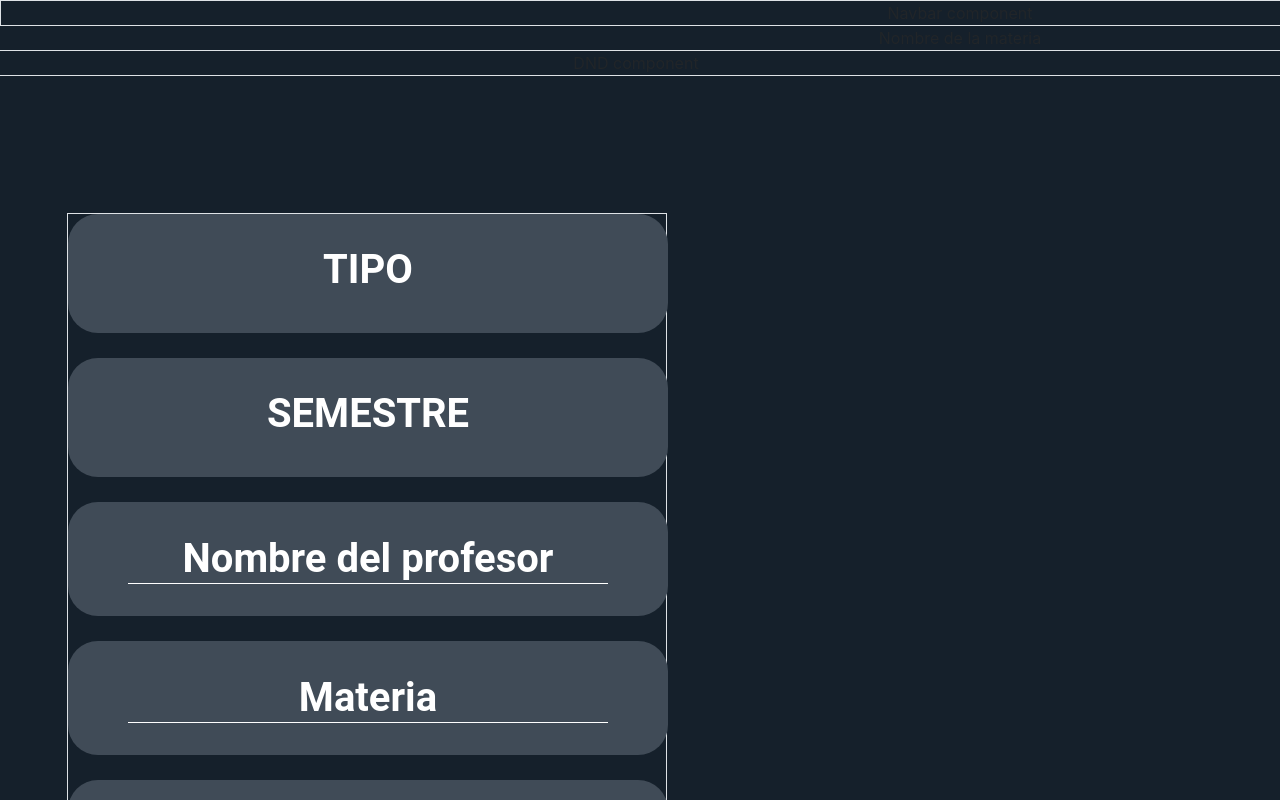
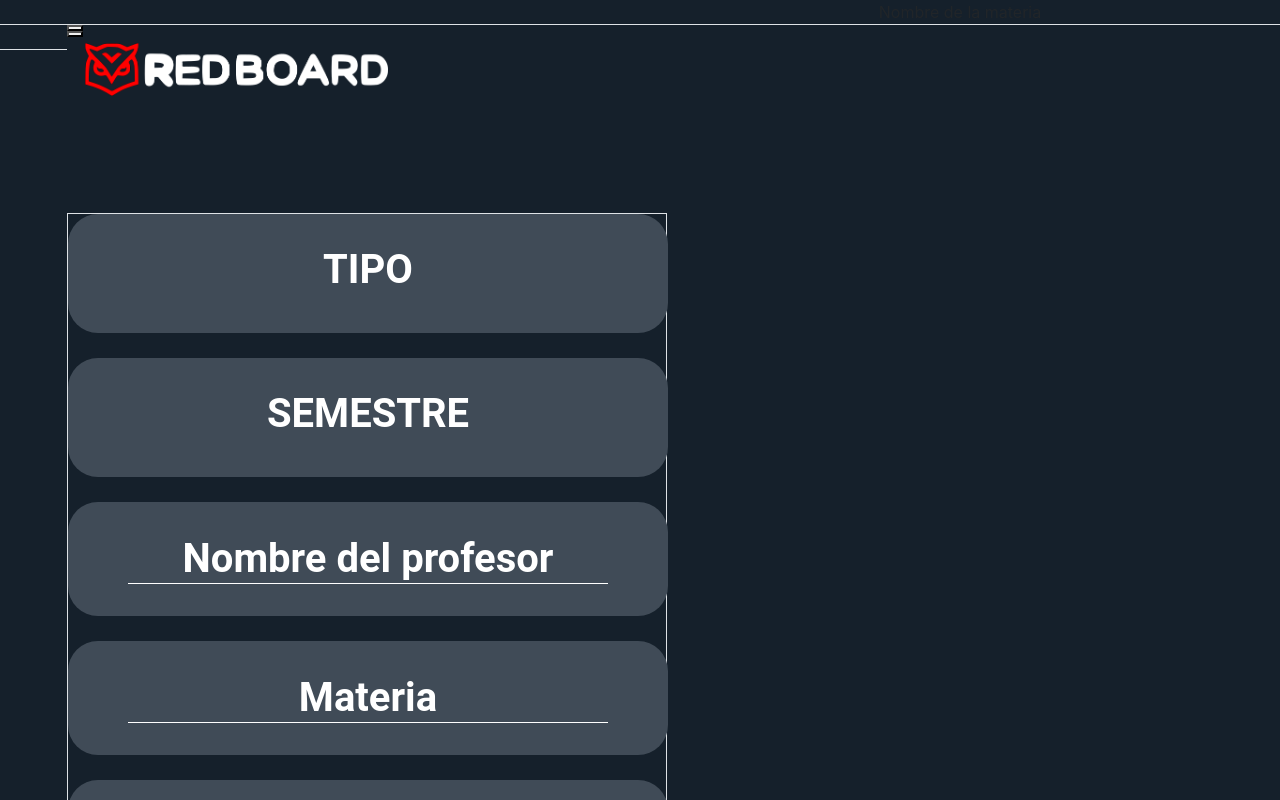
Before and after one commit to jumorap/Chopin, a React (Create React App) app: page / in a window 1280 px wide. Shown: the top 800 px of the page. Built offline with nearby package versions, Linux system fonts and the light colour scheme; what react-with-firebase-auth would draw is missing.

Commit message:
First NavBar version

```diff
--- a/src/view/uploadPage/Navbar.js
+++ b/src/view/uploadPage/Navbar.js
@@ -1,9 +1,35 @@
 import React from "react";
+import './css/NBar.css';
+import logo from '../../assets/react_logo.png'
+import uicon from '../../assets/User.png'
+
 
 const Navbar = () => {
   return (
-    <div className="navigation border">
-      <div className="">Navbar component</div>
+    <div className = "contain">
+    <button>
+
+        <img src={logo}  style = {{
+          position: "absolute",
+          width: "303px",
+          height: "auto",
+          marginLeft: "10px",
+          marginTop: "15px",
+        }}
+        onClick={""}
+        />
+
+      </button>
+
+      <button>
+        <img src={uicon}  style = {{
+          position: "absolute",
+          width: "200px",
+          height: "auto",
+          marginLeft: "1610px",
+          marginTop: "0px",
+          }}/>
+        </button>
     </div>
   );
 };
--- /dev/null
+++ b/src/view/uploadPage/css/NBar.css
@@ -0,0 +1,12 @@
+.contain{
+    position: absolute;
+    width: 1808px;
+    height: 80px;
+    left: 67px;
+    top: 25px;
+    background-color: #15202B;
+    display: flex;
+    flex-direction: column;
+    align-items: flex-start;
+
+}
```
Also changed, not shown: src/assets/User.png (added), src/assets/react_logo.png (added).
